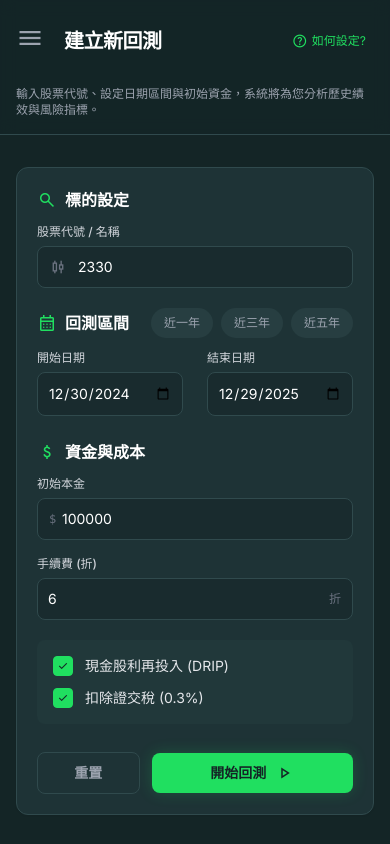
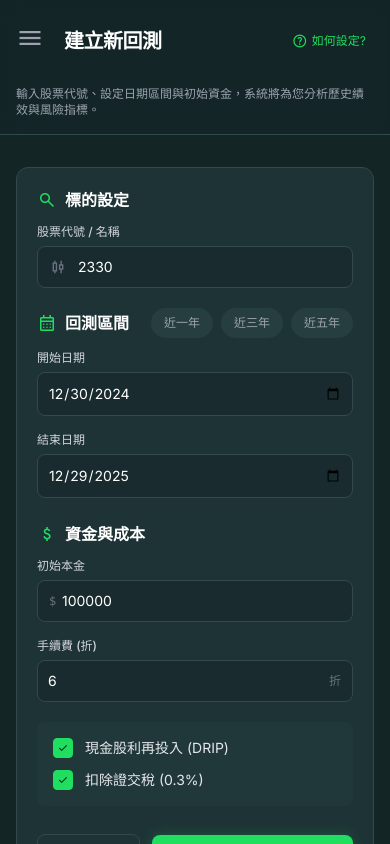
Before and after one commit to ShinnyCCT/Taiwan-stock-review, a React (Vite) app: page / in a window 390 px wide. Built offline with nearby package versions, Linux system fonts and the light colour scheme.

Commit message:
fix: stack date inputs vertically on small mobile screens

```diff
--- a/components/InputForm.tsx
+++ b/components/InputForm.tsx
@@ -111,7 +111,7 @@
                 </div>
               </div>
 
-              <div className="grid grid-cols-2 gap-6">
+              <div className="grid grid-cols-1 sm:grid-cols-2 gap-4">
                 <div>
                   <label className={labelClass}>開始日期</label>
                   <input
```
